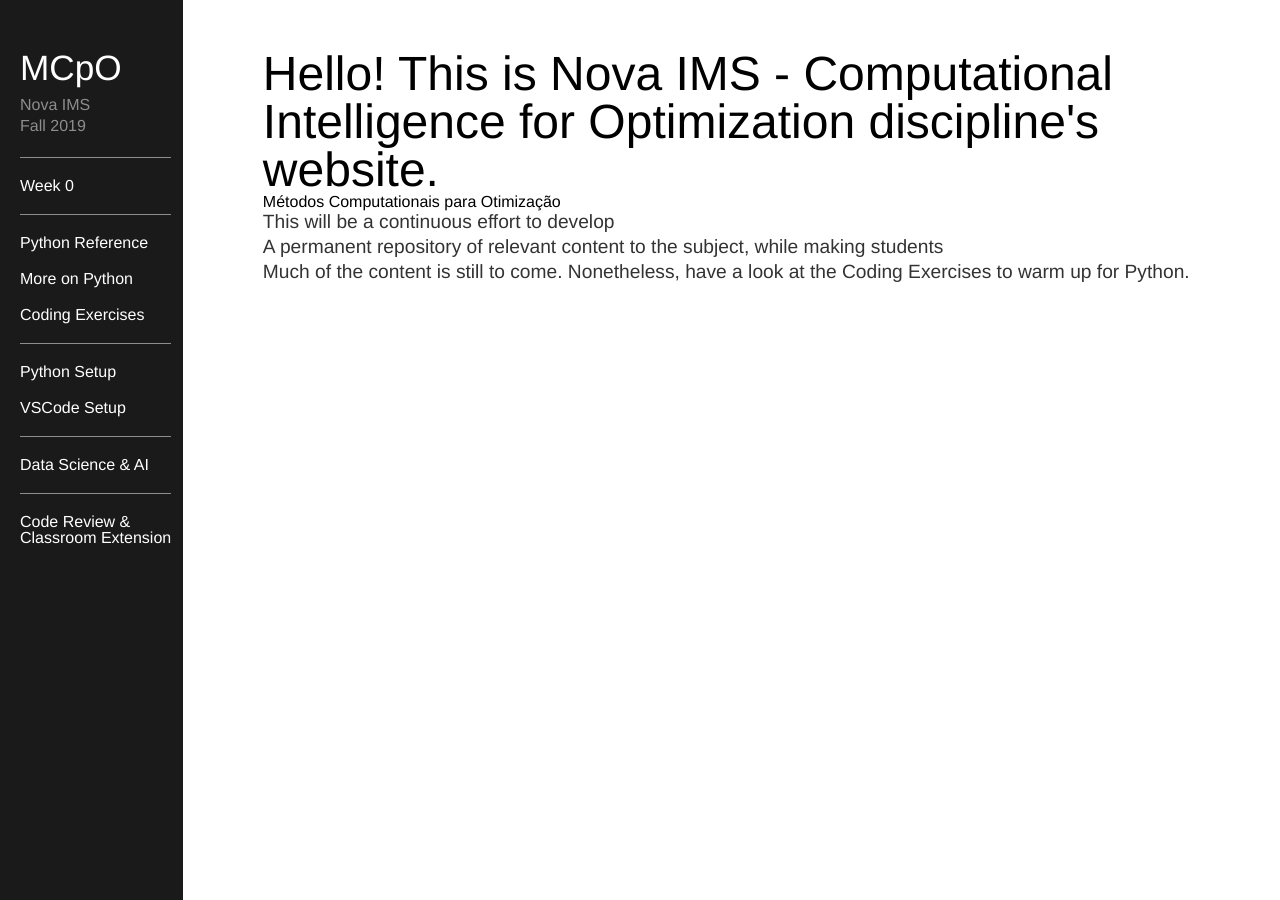
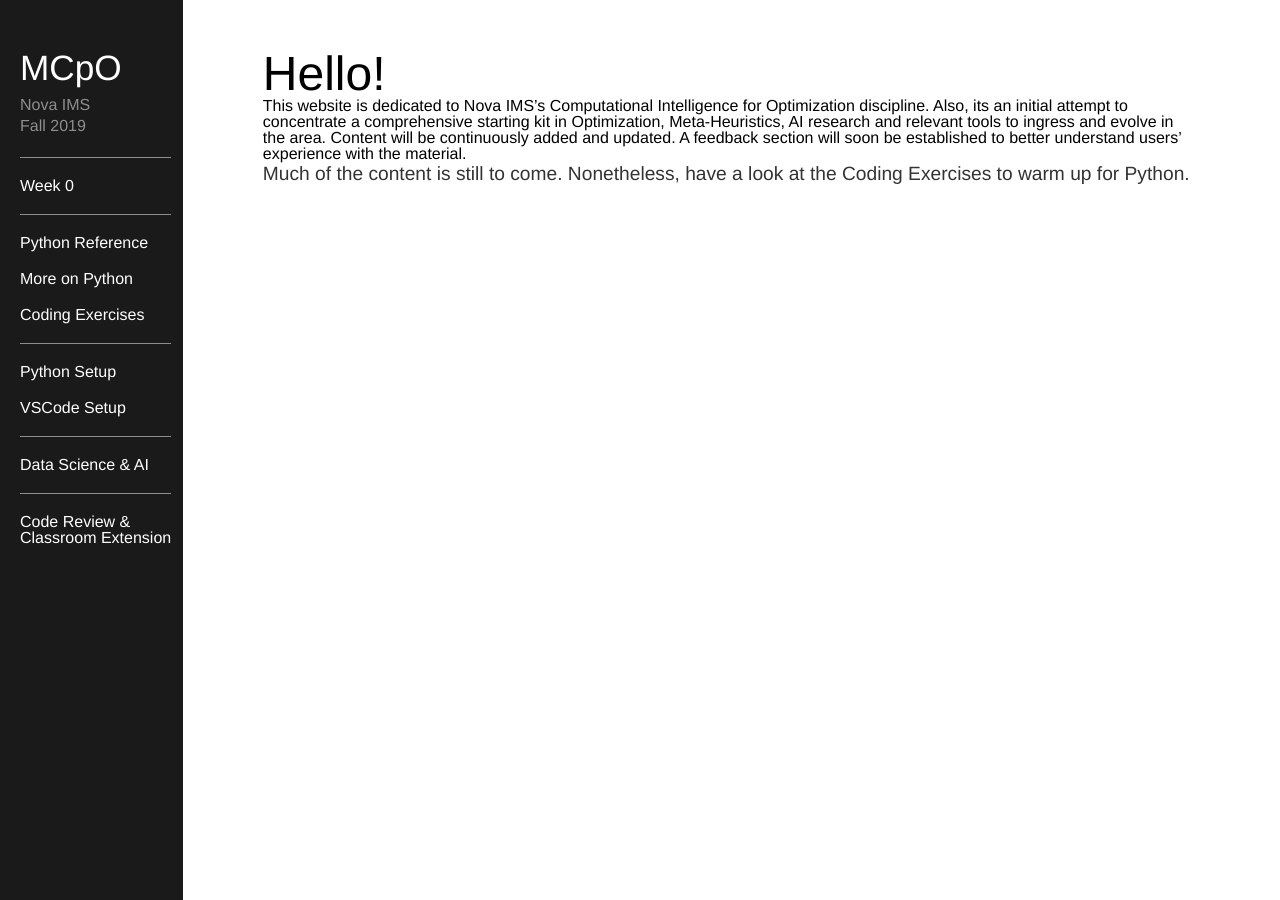
Before and after one commit to mcpo19/mcpo19_backup, a Jekyll site: the page built from index.html, in a window 1280 px wide. Built offline with Jekyll 4.4.1, drawn with Linux system fonts in a browser that asks for light colours.

Commit message:
Update index.html

```diff
--- a/index.html
+++ b/index.html
@@ -2,11 +2,8 @@
 layout: default
 title: MCpO '19
 ---
-<div class="blurb">
-	<h1>Hello! This is Nova IMS - Computational Intelligence for Optimization discipline's website.</h1>
-	<i>Métodos Computationais para Otimização</i>
-	<p>This will be a continuous effort to develop</p>
-	<p>A permanent repository of relevant content to the subject, while making students </p>
-	<p>Much of the content is still to come. Nonetheless, have a look at the Coding Exercises to warm up for Python.</p>
-
-</div><!-- /.blurb -->
+<div>
+	<h1 class="cover-h1">Hello!</h1>
+	<h2 class="cover-h2">This website is dedicated to Nova IMS’s Computational Intelligence for Optimization discipline. Also, its an initial attempt to concentrate a comprehensive starting kit in Optimization, Meta-Heuristics, AI research and relevant tools to ingress and evolve in the area. Content will be continuously added and updated. A feedback section will soon be established to better understand users’ experience with the material.</h2>
+	<p class="cover-p">Much of the content is still to come. Nonetheless, have a look at the Coding Exercises to warm up for Python.</p>
+</div>
```
